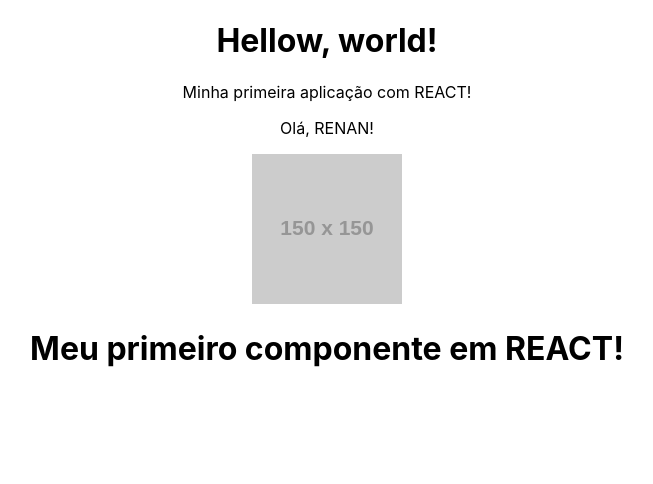
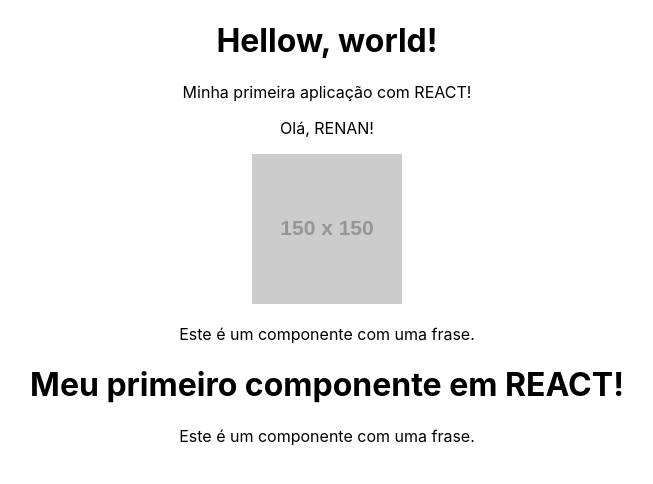
Before and after one commit to RenCsar/Gerenciador-de-Projetos, a React (Create React App) app in the folder gerenciador-de-projetos/: page / in a window 1280 px wide. Shown: the top 484 px of the page, without its empty margins (313-966 px from the left). Built offline with nearby package versions, Linux system fonts and the light colour scheme.

Commit message:
Importando components em outros components

```diff
--- /dev/null
+++ b/gerenciador-de-projetos/src/Components/Frase.js
@@ -0,0 +1,13 @@
+function Frase() {
+
+  return(
+    <div>
+      <p>
+        Este é um componente com uma frase.
+      </p>
+    </div>
+  )
+
+}
+
+export default Frase;
--- a/gerenciador-de-projetos/src/Components/HelloWorld.js
+++ b/gerenciador-de-projetos/src/Components/HelloWorld.js
@@ -1,8 +1,12 @@
-function helloWorld() {
+import Frase from "./Frase";
+
+function HelloWorld() {
 
   return (
     <div>
+      <Frase/>
       <h1>Meu primeiro componente em REACT!</h1>
+      <Frase/>
     </div>
 
   )
@@ -10,4 +14,4 @@
 
 }
 
-export default helloWorld;
+export default HelloWorld;
```
